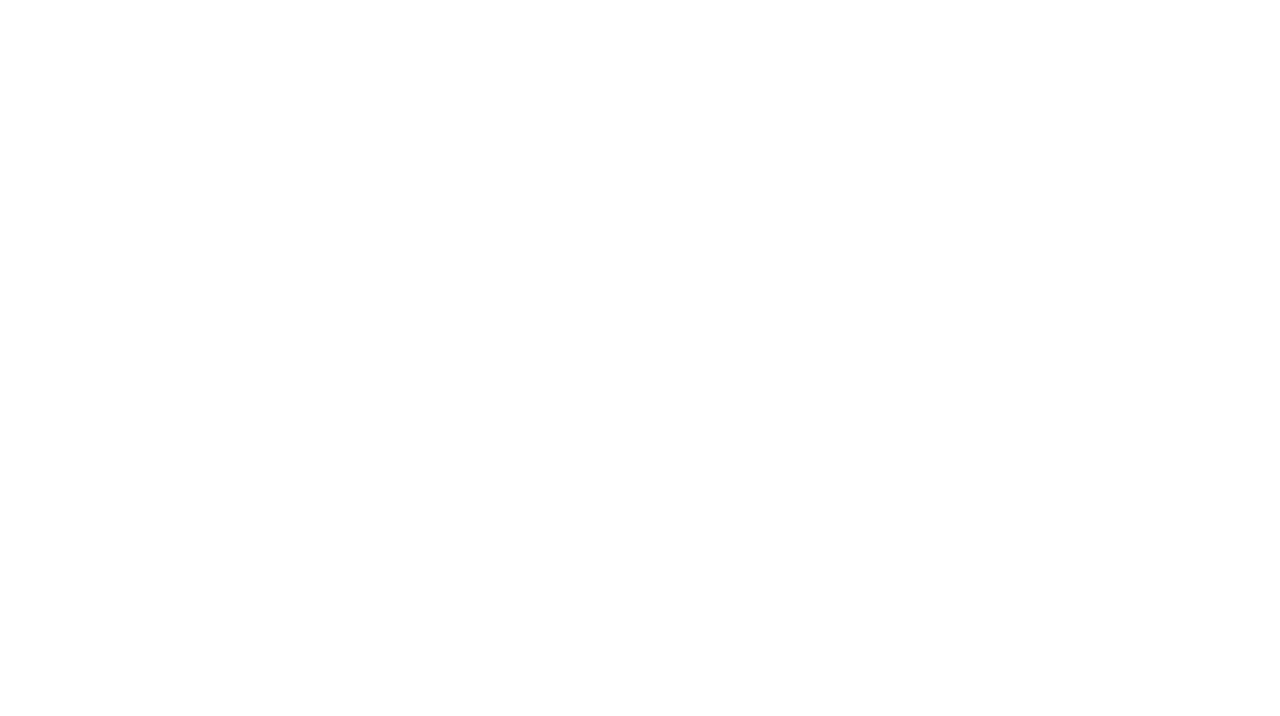
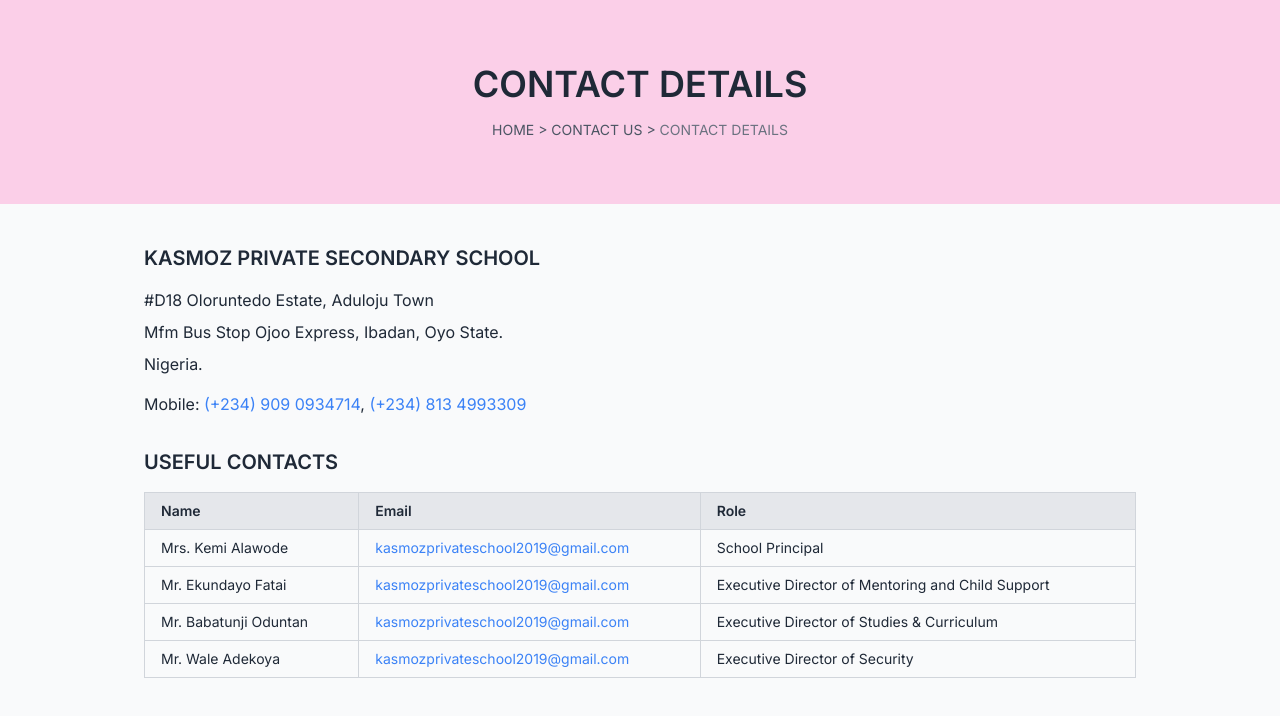
Before and after one commit to Mcdemzy/kps-react, a React (Vite) app: page /kps/contact-details in a window 1280 px wide. Before the commit this address had no page. Shown: the top 716 px of the page. Built offline with nearby package versions, Linux system fonts and the light colour scheme.

Commit message:
Added ContactDetails component and updated Contact component to use it

```diff
--- a/package.json
+++ b/package.json
@@ -10,6 +10,7 @@
     "preview": "vite preview"
   },
   "dependencies": {
+    "framer-motion": "^11.16.0",
     "react": "^18.3.1",
     "react-dom": "^18.3.1",
     "react-icons": "^5.4.0",
--- a/src/App.tsx
+++ b/src/App.tsx
@@ -1,7 +1,8 @@
 import { BrowserRouter as Router, Routes, Route } from "react-router-dom";
 import LandingPage from "./Pages/LandingPage/LandingPage";
 import AboutPage from "./Pages/AboutPage/AboutPage";
-import Contact from "./Pages/ContactPage/components/Contact";
+import Contact from "./Pages/ContactPage/Contact";
+import ContactDetails from "./Pages/ContactPage/components/ContactDetails";
 
 const App = () => {
   return (
@@ -11,6 +12,7 @@ const App = () => {
           <Route path="/" element={<LandingPage />} />
           <Route path="/about-kps" element={<AboutPage />} />
           <Route path="/contact" element={<Contact />} />
+          <Route path="/kps/contact-details" element={<ContactDetails />} />
         </Routes>
       </Router>
     </>
--- /dev/null
+++ b/src/Components/Shared/Header.tsx
@@ -0,0 +1,24 @@
+const Header = () => {
+  return (
+    <main>
+      {/* Header Section */}
+      <header className="bg-pink-200 py-16 text-center">
+        <h1 className="text-4xl font-semibold text-gray-800">
+          CONTACT DETAILS
+        </h1>
+        <nav className="mt-4 text-sm text-gray-600">
+          <a href="/" className="hover:underline">
+            HOME
+          </a>{" "}
+          &gt;{" "}
+          <a href="/contact" className="hover:underline">
+            CONTACT US
+          </a>{" "}
+          &gt; <span className="text-gray-500">CONTACT DETAILS</span>
+        </nav>
+      </header>
+    </main>
+  );
+};
+
+export default Header;
--- /dev/null
+++ b/src/Pages/ContactPage/components/ContactDetails.tsx
@@ -0,0 +1,176 @@
+import React from "react";
+import Header from "../../../Components/Shared/Header";
+
+const ContactDetails: React.FC = () => {
+  return (
+    <div className="bg-gray-50 min-h-screen">
+      <Header />
+      {/* Main Content */}
+      <main className="w-full lg:w-[80%] mx-auto px-4 py-10 text-gray-800">
+        {/* Kasmoz Private School */}
+        <section className="mb-8">
+          <h2 className="text-xl font-semibold mb-4">
+            KASMOZ PRIVATE SECONDARY SCHOOL
+          </h2>
+          <p className="mb-2">#D18 Oloruntedo Estate, Aduloju Town</p>
+          <p className="mb-2">Mfm Bus Stop Ojoo Express, Ibadan, Oyo State.</p>
+          <p className="mb-4">Nigeria.</p>
+          <p className="mb-2">
+            Mobile:{" "}
+            <a
+              href="tel:+2349090934714"
+              className="text-blue-500 hover:underline"
+            >
+              (+234) 909 0934714
+            </a>
+            ,{" "}
+            <a
+              href="tel:+2348134993309"
+              className="text-blue-500 hover:underline"
+            >
+              (+234) 813 4993309
+            </a>
+          </p>
+        </section>
+
+        {/* Lifeforte Liaison Office
+        <section className="mb-8">
+          <h2 className="text-xl font-semibold mb-4">
+            LIFEFORTE LIAISON OFFICER, LAGOS OFFICE
+          </h2>
+          <p className="mb-2">
+            #64b Raymond Njoku St, off Awolowo Rd, Ikoyi, Lagos,
+          </p>
+          <p className="mb-4">
+            You can also make use of our{" "}
+            <a href="/form" className="text-blue-500 hover:underline">
+              online form
+            </a>{" "}
+            to send us a message.
+          </p>
+          <p className="mb-4">
+            Please click{" "}
+            <a
+              href="https://www.google.com/maps"
+              target="_blank"
+              rel="noopener noreferrer"
+              className="text-blue-500 hover:underline"
+            >
+              here
+            </a>{" "}
+            to find directions on how to locate us.
+          </p>
+          <p>
+            The Advisory Council contact is:{" "}
+            <a
+              href="mailto:kasmozprivateschool2019@gmail.com"
+              className="text-blue-500 hover:underline"
+            >
+              kasmozprivateschool2019@gmail.com
+            </a>{" "}
+            c/o Mrs. Durotoluwa Sokoya
+          </p>
+          <p>
+            <a
+              href="tel:+2348073171348"
+              className="text-blue-500 hover:underline"
+            >
+              +2348073171348
+            </a>
+          </p>
+        </section> */}
+
+        {/* Useful Contacts */}
+        <section className="mb-8">
+          <h2 className="text-xl font-semibold mb-4">USEFUL CONTACTS</h2>
+          <div className="overflow-x-auto">
+            <table className="min-w-full border border-gray-300 text-sm">
+              <thead>
+                <tr className="bg-gray-200">
+                  <th className="border border-gray-300 px-4 py-2 text-left">
+                    Name
+                  </th>
+                  <th className="border border-gray-300 px-4 py-2 text-left">
+                    Email
+                  </th>
+                  <th className="border border-gray-300 px-4 py-2 text-left">
+                    Role
+                  </th>
+                </tr>
+              </thead>
+              <tbody>
+                <tr>
+                  <td className="border border-gray-300 px-4 py-2">
+                    Mrs. Kemi Alawode
+                  </td>
+                  <td className="border border-gray-300 px-4 py-2">
+                    <a
+                      href="mailto:kasmozprivateschool2019@gmail.com"
+                      className="text-blue-500 hover:underline"
+                    >
+                      kasmozprivateschool2019@gmail.com
+                    </a>
+                  </td>
+                  <td className="border border-gray-300 px-4 py-2">
+                    School Principal
+                  </td>
+                </tr>
+                <tr>
+                  <td className="border border-gray-300 px-4 py-2">
+                    Mr. Ekundayo Fatai
+                  </td>
+                  <td className="border border-gray-300 px-4 py-2">
+                    <a
+                      href="mailto:kasmozprivateschool2019@gmail.com"
+                      className="text-blue-500 hover:underline"
+                    >
+                      kasmozprivateschool2019@gmail.com
+                    </a>
+                  </td>
+                  <td className="border border-gray-300 px-4 py-2">
+                    Executive Director of Mentoring and Child Support
+                  </td>
+                </tr>
+                <tr>
+                  <td className="border border-gray-300 px-4 py-2">
+                    Mr. Babatunji Oduntan
+                  </td>
+                  <td className="border border-gray-300 px-4 py-2">
+                    <a
+                      href="mailto:kasmozprivateschool2019@gmail.com"
+                      className="text-blue-500 hover:underline"
+                    >
+                      kasmozprivateschool2019@gmail.com
+                    </a>
+                  </td>
+                  <td className="border border-gray-300 px-4 py-2">
+                    Executive Director of Studies & Curriculum
+                  </td>
+                </tr>
+                <tr>
+                  <td className="border border-gray-300 px-4 py-2">
+                    Mr. Wale Adekoya
+                  </td>
+                  <td className="border border-gray-300 px-4 py-2">
+                    <a
+                      href="mailto:kasmozprivateschool2019@gmail.com
+"
+                      className="text-blue-500 hover:underline"
+                    >
+                      kasmozprivateschool2019@gmail.com
+                    </a>
+                  </td>
+                  <td className="border border-gray-300 px-4 py-2">
+                    Executive Director of Security
+                  </td>
+                </tr>
+              </tbody>
+            </table>
+          </div>
+        </section>
+      </main>
+    </div>
+  );
+};
+
+export default ContactDetails;
--- /dev/null
+++ b/src/Pages/StaffPage/StaffPage.tsx
@@ -0,0 +1,5 @@
+const StaffPage = () => {
+  return <div>StaffPage</div>;
+};
+
+export default StaffPage;
```
Also changed, not shown: src/Pages/ContactPage/Contact.tsx (renamed from src/Pages/ContactPage/components/Contact.tsx), vercel.json (added), 1 other file (tests, documents, lock files or other folders).
